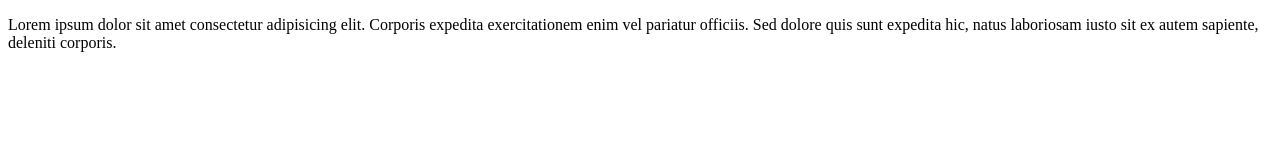
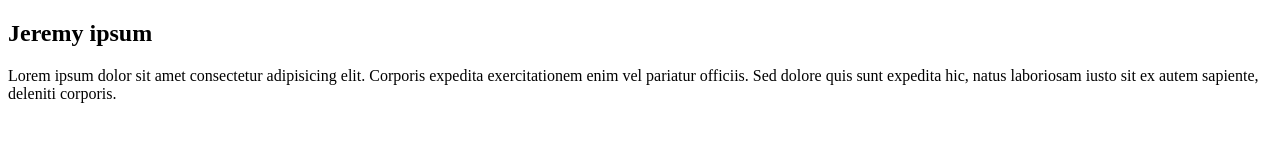
Before and after one commit to L-Heymans8/exo-blabla, a plain HTML site: page index.html in a window 1280 px wide. Drawn offline with Linux system fonts and the light colour scheme.

Commit message:
jeremyh2

```diff
--- a/index.html
+++ b/index.html
@@ -7,6 +7,7 @@
     <title>Lucas</title>
 </head>
 <body>
+    <h2>Jeremy ipsum</h2>
     <p>Lorem ipsum dolor sit amet consectetur adipisicing elit. Corporis expedita exercitationem enim vel pariatur officiis. Sed dolore quis sunt expedita hic, natus laboriosam iusto sit ex autem sapiente, deleniti corporis.</p>
 </body>
 </html>
```
